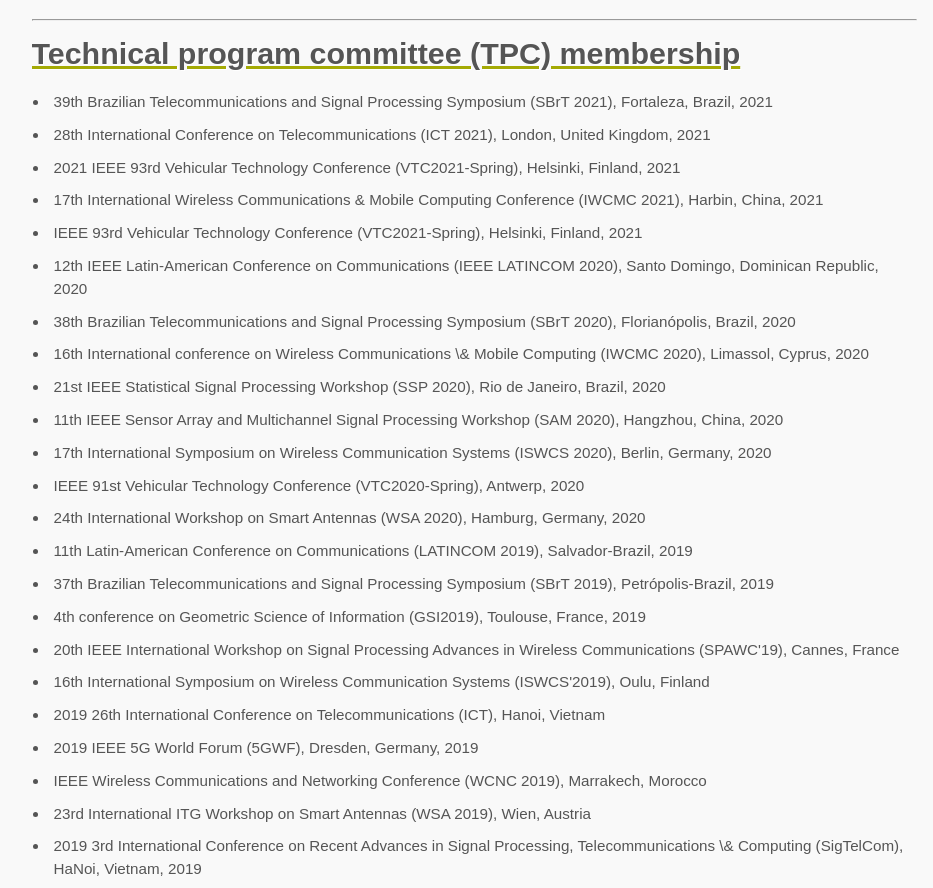
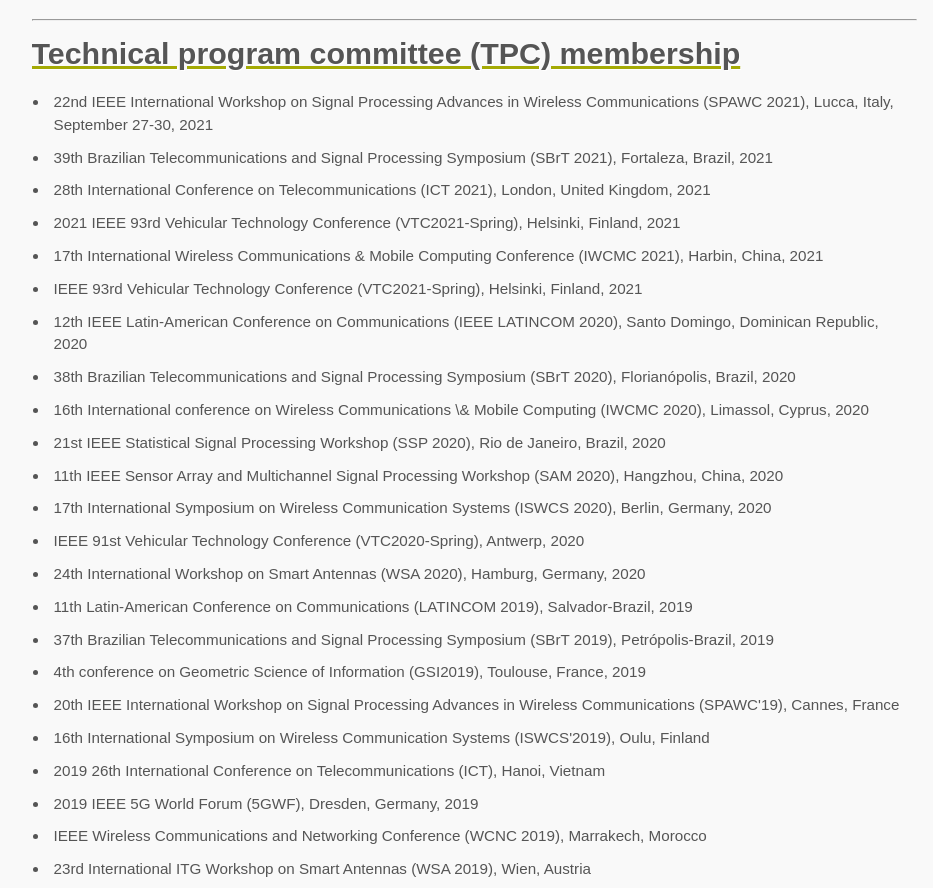
Before and after one commit to charlescasimiro/charlescasimiro.github.io, a plain HTML site: page service.html in a window 1280 px wide. Shown: the part 1823-2711 px from the top of the page, without its empty margins (166-1099 px from the left). Drawn offline with Linux system fonts and the light colour scheme; a script that the page names is missing.

Commit message:
Update service.html

```diff
--- a/service.html
+++ b/service.html
@@ -129,6 +129,7 @@
 
       <a id="TPC"><H1><b>Technical program committee (TPC) membership</b></H1></a>
       <ul>
+        <li>22nd IEEE International Workshop on Signal Processing Advances in Wireless Communications (SPAWC 2021), Lucca, Italy, September 27-30, 2021</li>
         <li>39th Brazilian Telecommunications and Signal Processing Symposium (SBrT 2021), Fortaleza, Brazil, 2021</li>
         <li>28th International Conference on Telecommunications (ICT 2021), London, United Kingdom, 2021</li>
         <li>2021 IEEE 93rd Vehicular Technology Conference (VTC2021-Spring), Helsinki, Finland, 2021</li>
```
